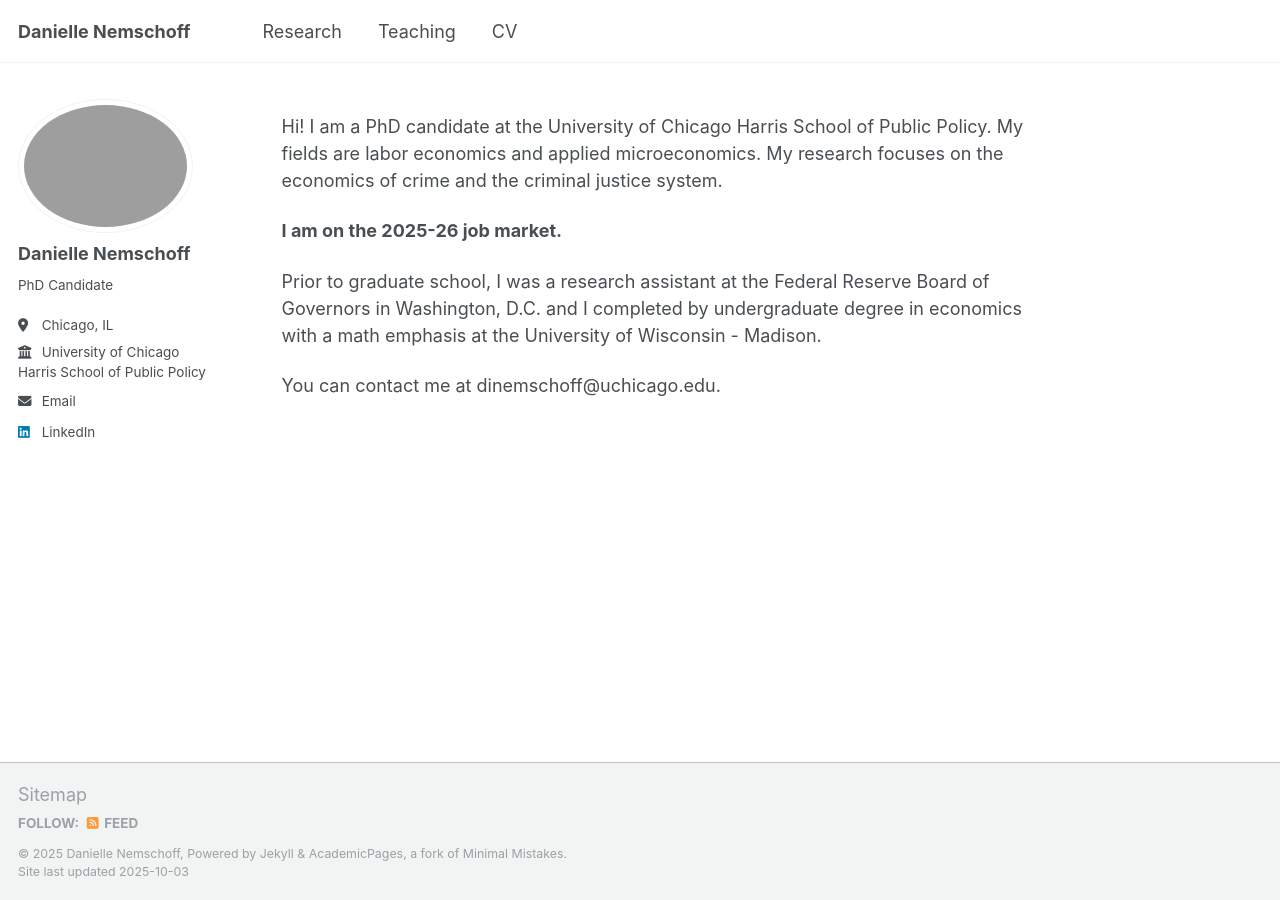
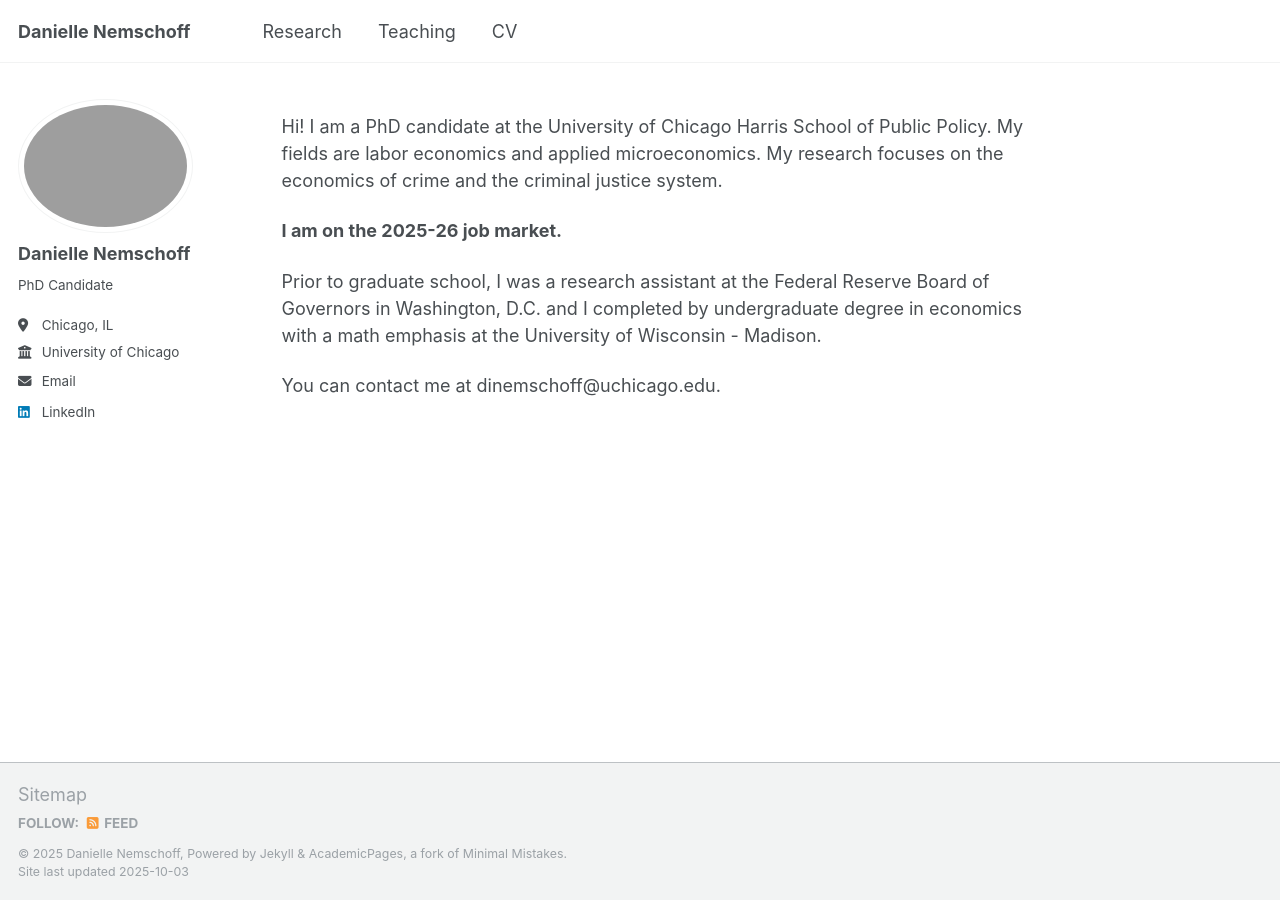
Before and after one commit to daniellenemschoff/daniellenemschoff.github.io, a Jekyll site: the page built from _pages/about.md, in a window 1280 px wide. Built offline with Jekyll 4.4.1, drawn with Linux system fonts in a browser that asks for light colours.

Commit message:
Update _config.yml

```diff
--- a/_config.yml
+++ b/_config.yml
@@ -25,7 +25,7 @@ author:
   pronouns         : # example: "she/her"
   bio              : "PhD Candidate"
   location         : "Chicago, IL"
-  employer         : "University of Chicago<br>Harris School of Public Policy"
+  employer         : "University of Chicago"
   uri              : # URL
   email            : "dinemschoff@uchicago.edu"
 
```
